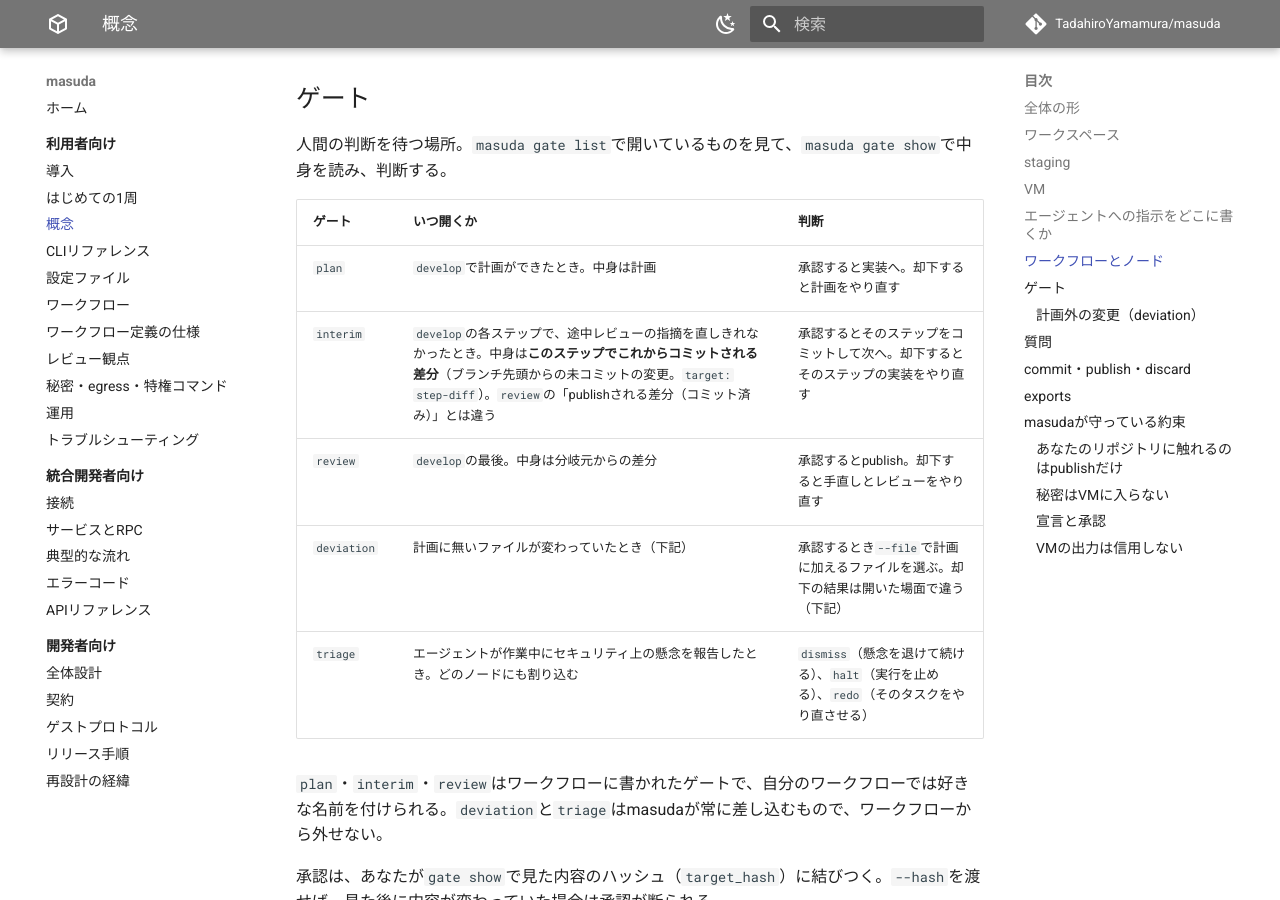
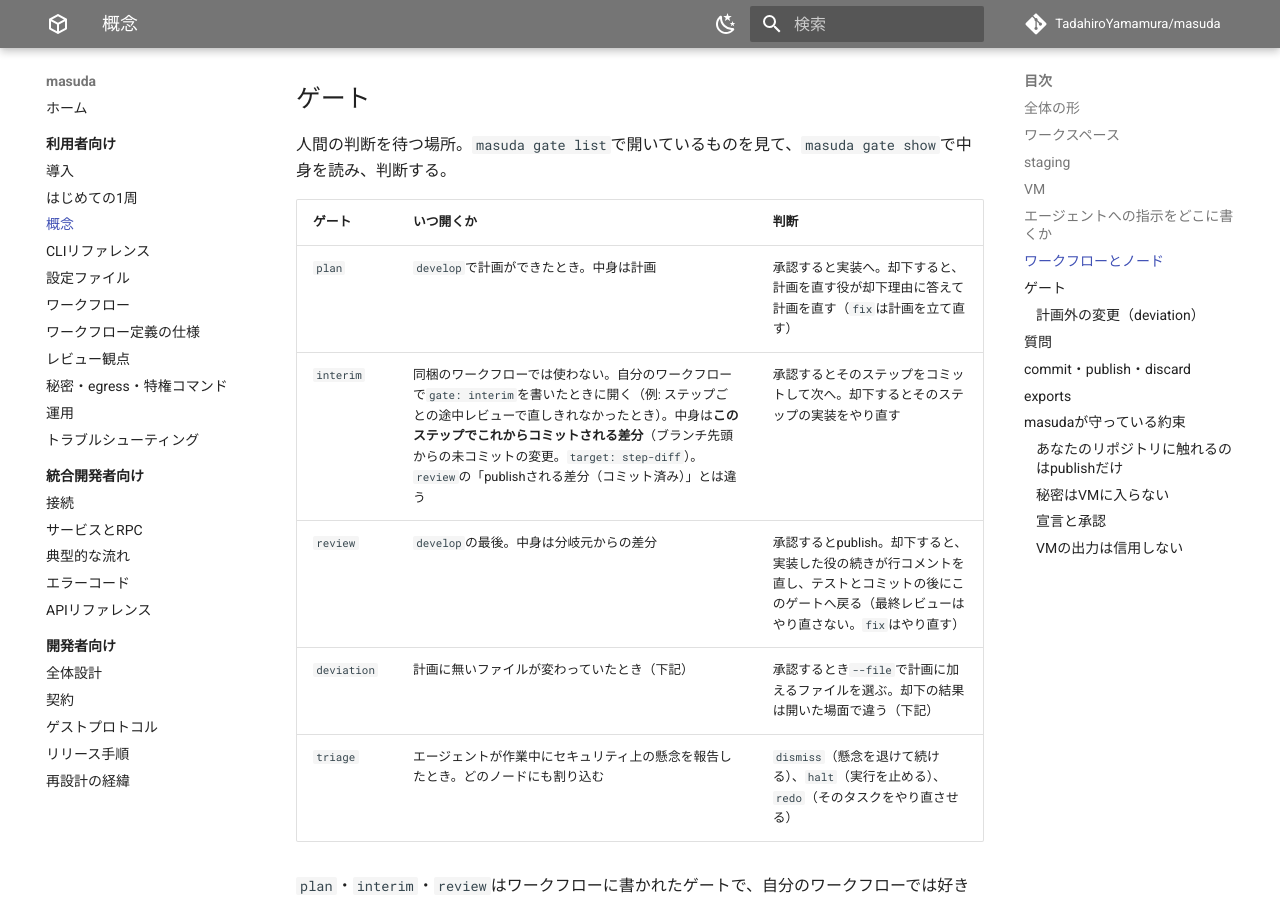
Before and after one commit to TadahiroYamamura/masuda, an MkDocs documentation site: the page built from docs/user/concepts.md, in a window 1280 px wide and 900 px high, scrolled down 2601 px. Built offline with MkDocs 1.6.1 and Material for MkDocs 9.7.7, drawn with Linux system fonts in a browser that asks for light colours; comment, search, counter and statistics services are not loaded; the version menu is left out.

Commit message:
docs(user): concepts・quickstartのゲートと流れの説明をE14後のdevelopに合わせる
## 意図
engine E14で同梱developが途中レビューとinterim gateを使わなくなり、plan・reviewゲートの却下は直前の役が直して同じゲートへ戻るようになった。ゲートの表とquickstartの流れの説明を新しい動きに合わせる。

## 設計上の考慮点
- troubleshooting.mdの「interimゲートで止まる」の行も同梱では起きなくなったので、同じ理由でこのコミットで直した（指示書の対象ファイルの外）
- fixはplan gateの却下で計画を立て直し、review gateの却下で最終レビューをやり直すままなので、表ではdevelopとの違いを添えた

Co-Authored-By: Claude Opus 5.5 <noreply@anthropic.com>

```diff
--- a/docs/user/concepts.md
+++ b/docs/user/concepts.md
@@ -75,9 +75,9 @@ VMの中のClaude Codeが読む指示は、誰と共有するかで置き場所
 
 | ゲート | いつ開くか | 判断 |
 |---|---|---|
-| `plan` | `develop`で計画ができたとき。中身は計画 | 承認すると実装へ。却下すると計画をやり直す |
-| `interim` | `develop`の各ステップで、途中レビューの指摘を直しきれなかったとき。中身は**このステップでこれからコミットされる差分**（ブランチ先頭からの未コミットの変更。`target: step-diff`）。`review`の「publishされる差分（コミット済み）」とは違う | 承認するとそのステップをコミットして次へ。却下するとそのステップの実装をやり直す |
-| `review` | `develop`の最後。中身は分岐元からの差分 | 承認するとpublish。却下すると手直しとレビューをやり直す |
+| `plan` | `develop`で計画ができたとき。中身は計画 | 承認すると実装へ。却下すると、計画を直す役が却下理由に答えて計画を直す（`fix`は計画を立て直す） |
+| `interim` | 同梱のワークフローでは使わない。自分のワークフローで`gate: interim`を書いたときに開く（例: ステップごとの途中レビューで直しきれなかったとき）。中身は**このステップでこれからコミットされる差分**（ブランチ先頭からの未コミットの変更。`target: step-diff`）。`review`の「publishされる差分（コミット済み）」とは違う | 承認するとそのステップをコミットして次へ。却下するとそのステップの実装をやり直す |
+| `review` | `develop`の最後。中身は分岐元からの差分 | 承認するとpublish。却下すると、実装した役の続きが行コメントを直し、テストとコミットの後にこのゲートへ戻る（最終レビューはやり直さない。`fix`はやり直す） |
 | `deviation` | 計画に無いファイルが変わっていたとき（下記） | 承認するとき`--file`で計画に加えるファイルを選ぶ。却下の結果は開いた場面で違う（下記） |
 | `triage` | エージェントが作業中にセキュリティ上の懸念を報告したとき。どのノードにも割り込む | `dismiss`（懸念を退けて続ける）、`halt`（実行を止める）、`redo`（そのタスクをやり直させる） |
 
```
Also changed, not shown: docs/user/quickstart.md (+3 -3 lines), docs/user/troubleshooting.md (+1 -1 lines).
